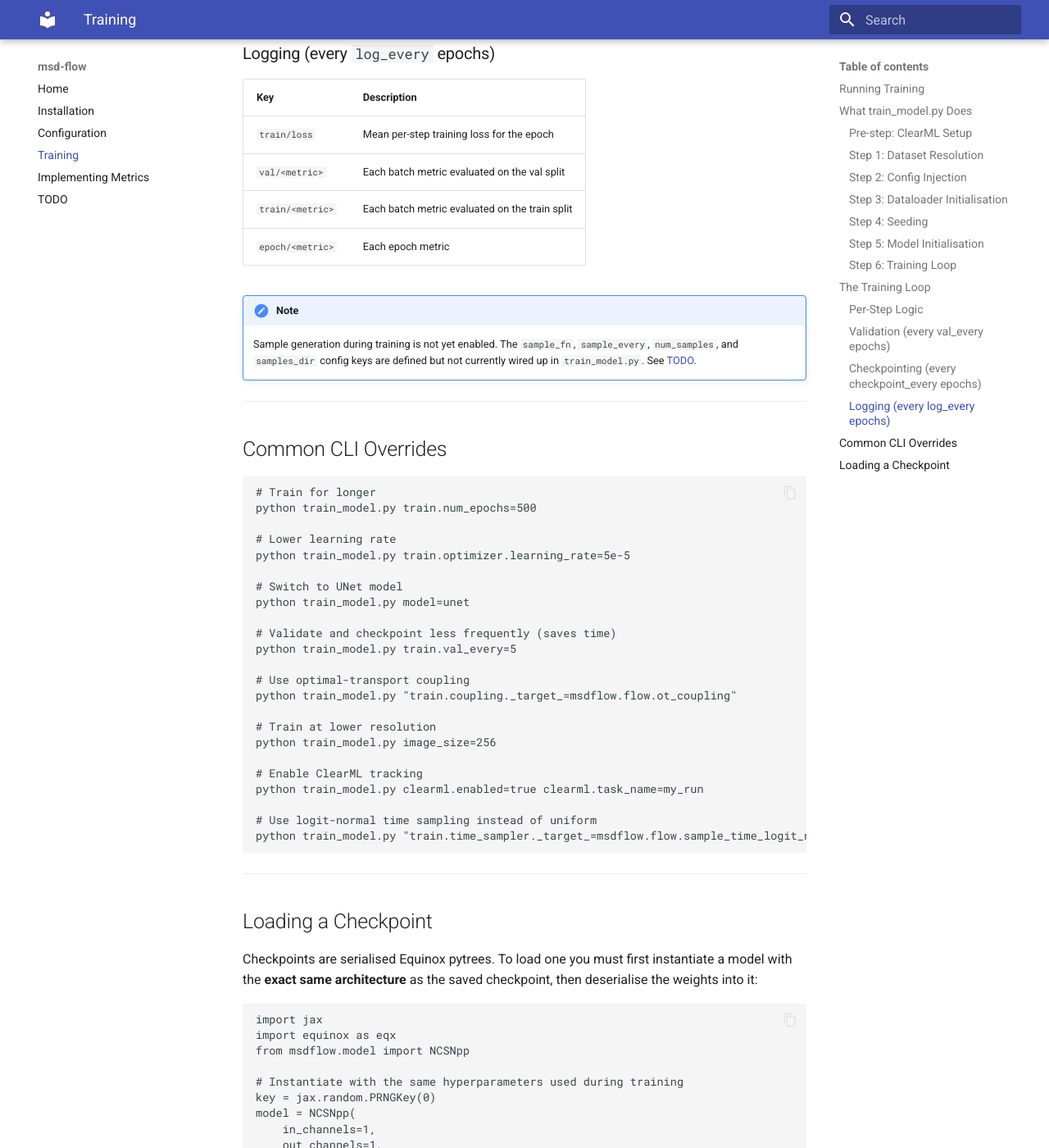
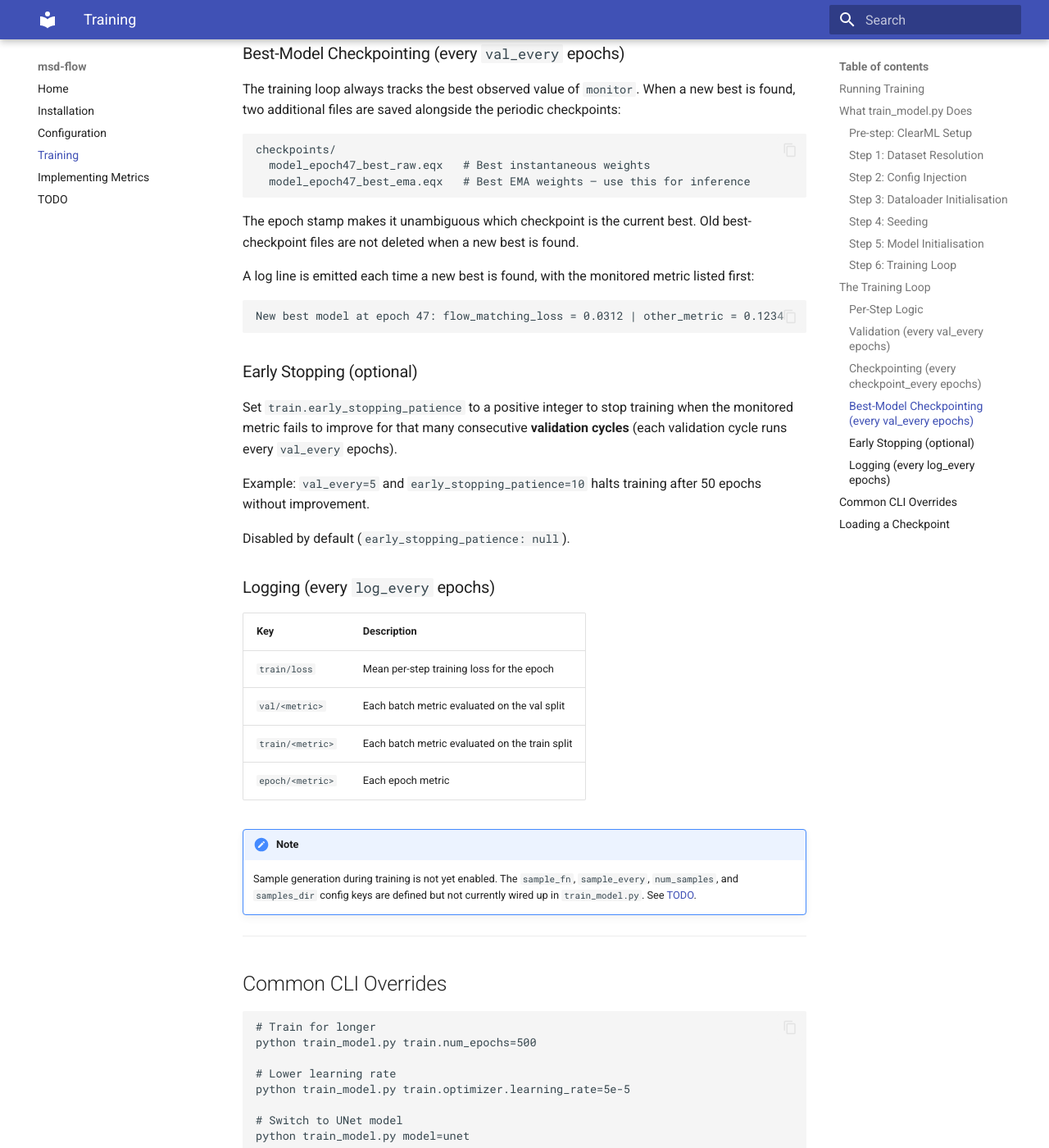
Before and after one commit to jacob-hjortlund/msd-flow, an MkDocs documentation site: the page built from docs/training.md, in a window 1280 px wide and 1400 px high, scrolled down 2660 px. Shown: the whole window at 82% size. Built offline with MkDocs 1.6.1 and Material for MkDocs 9.7.7, drawn with Linux system fonts in a browser that asks for light colours; some of the changed text lies outside the part shown.

Commit message:
docs: document early stopping and best-model checkpointing
Co-Authored-By: Claude Sonnet 4.6 <noreply@anthropic.com>

````diff
--- a/docs/training.md
+++ b/docs/training.md
@@ -98,6 +98,32 @@ checkpoints/
   model_epoch10_ema.eqx    # EMA model weights — use this for inference
 ```
 
+### Best-Model Checkpointing (every `val_every` epochs)
+
+The training loop always tracks the best observed value of `monitor`. When a new best is found, two additional files are saved alongside the periodic checkpoints:
+
+```
+checkpoints/
+  model_epoch47_best_raw.eqx   # Best instantaneous weights
+  model_epoch47_best_ema.eqx   # Best EMA weights — use this for inference
+```
+
+The epoch stamp makes it unambiguous which checkpoint is the current best. Old best-checkpoint files are not deleted when a new best is found.
+
+A log line is emitted each time a new best is found, with the monitored metric listed first:
+
+```
+New best model at epoch 47: flow_matching_loss = 0.0312 | other_metric = 0.1234
+```
+
+### Early Stopping (optional)
+
+Set `train.early_stopping_patience` to a positive integer to stop training when the monitored metric fails to improve for that many consecutive **validation cycles** (each validation cycle runs every `val_every` epochs).
+
+Example: `val_every=5` and `early_stopping_patience=10` halts training after 50 epochs without improvement.
+
+Disabled by default (`early_stopping_patience: null`).
+
 ### Logging (every `log_every` epochs)
 
 | Key | Description |
@@ -140,6 +166,12 @@ python train_model.py clearml.enabled=true clearml.task_name=my_run
 
 # Use logit-normal time sampling instead of uniform
 python train_model.py "train.time_sampler._target_=msdflow.flow.sample_time_logit_normal"
+
+# Enable early stopping after 20 validation cycles without improvement
+python train_model.py train.early_stopping_patience=20
+
+# Monitor a custom metric in max mode (higher is better)
+python train_model.py train.monitor=my_metric train.monitor_mode=max
 ```
 
 ---
````
Also changed, not shown: docs/configuration.md (+5 -0 lines).
